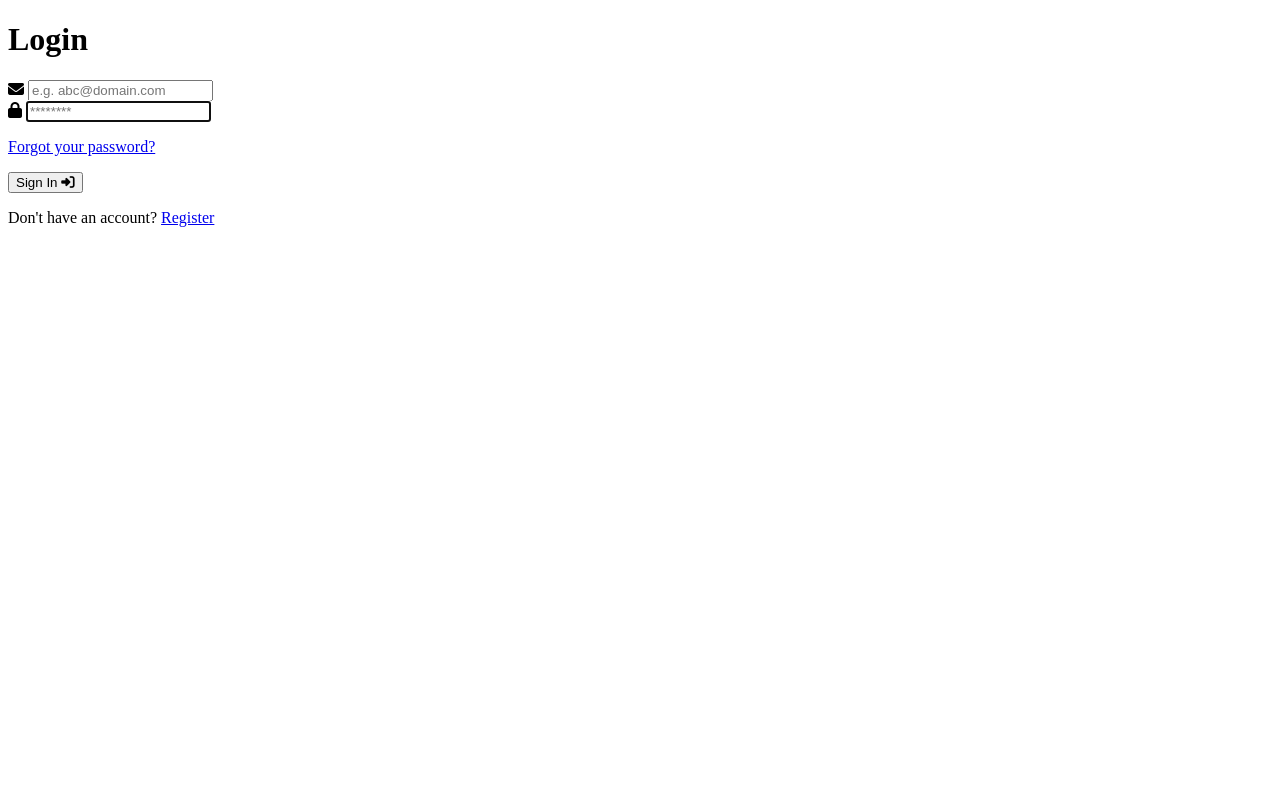
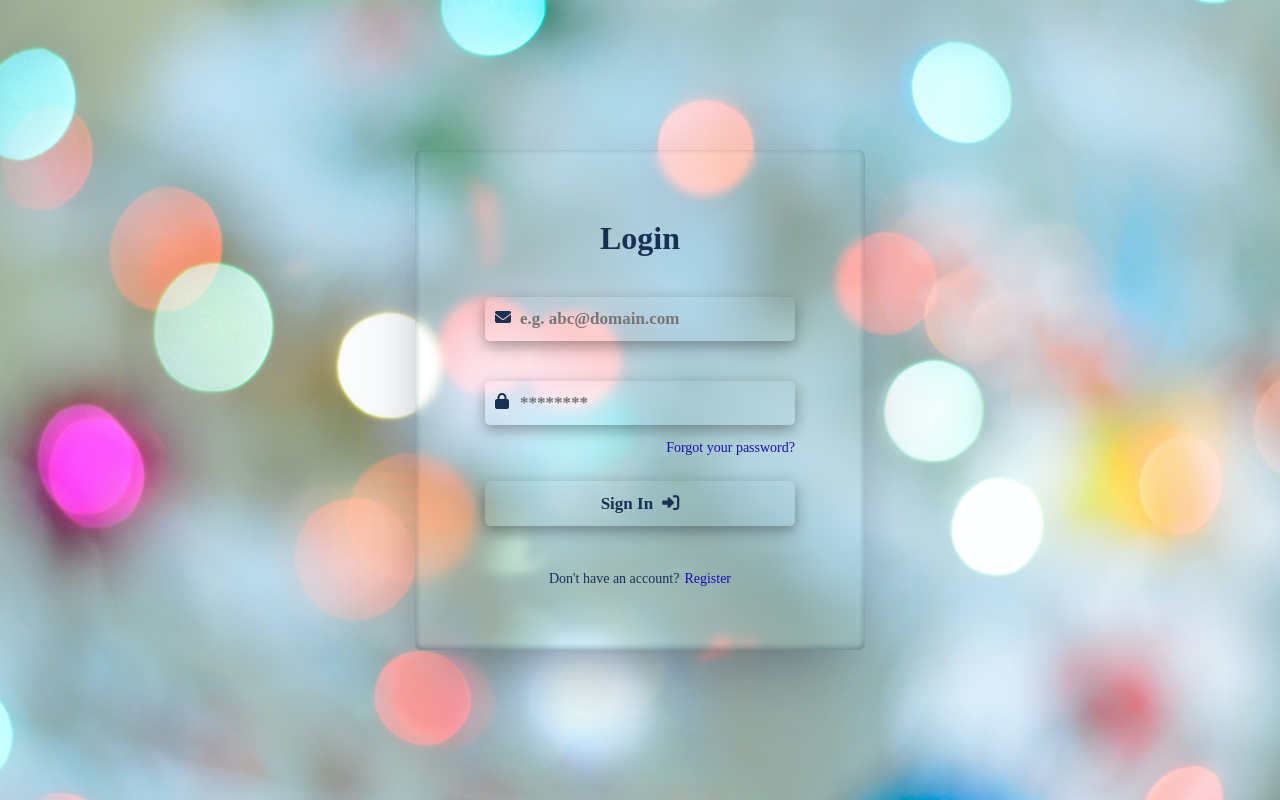
Before and after one commit to thesajidahmad/Project1, a plain HTML site: page index.html in a window 1280 px wide. Drawn offline with Linux system fonts and the light colour scheme.

Commit message:
login changes to index & css added to index

```diff
--- a/login.css
+++ b/login.css
@@ -0,0 +1,122 @@
+*{
+  padding: 0;
+  margin: 0;
+  font-family: 'Times New Roman', Times, serif;
+  color: rgb(24, 49, 83);
+  box-sizing: border-box;
+}
+
+.container{
+  background: url(bg.jpg);
+  background-position: center;
+  background-repeat: no-repeat;
+  background-size: cover;
+  height: 100vh;
+  display: flex;
+  justify-content: center;
+  align-items: center;
+  flex-wrap: wrap;
+}
+
+.box{
+  border-radius: 7px;
+  max-width: 450px;
+  width: 100%;
+  height: 500px;
+  padding: 30px 70px;
+  backdrop-filter: blur(5px);
+  box-shadow: rgba(50, 50, 93, 0.25) 0px 50px 100px -20px, rgba(0, 0, 0, 0.3) 0px 30px 60px -30px, rgba(10, 37, 64, 0.35) 0px -2px 6px 0px inset;
+}
+
+.box h1{
+  text-align: center;
+  margin: 40px 0;
+  font-weight: 550px;
+}
+
+.inputField{
+  border-radius: 5px;
+  /* border: 2px solid black; */
+  box-shadow: rgba(0, 0, 0, 0.35) 0px 5px 15px;
+  display: flex;
+  /* align-items: center; */
+  margin: 40px 0 15px 0;
+}
+
+input{
+  width: 100%;
+  padding: 12px 35px;
+  outline: none;
+  border: none;
+  border-radius: 5px;
+  background: transparent;
+  font-weight: 550;
+  font-size: 17px;
+}
+
+label{
+  padding: 12px 0px 10px 10px;
+  cursor: text;
+  position: absolute;
+}
+
+form p{
+  display: flex;
+  justify-content: end;
+  font-weight: 10;
+  font-size: 14px;
+}
+
+.btn{
+  display: flex;
+  justify-content: center;
+  align-items: center;
+}
+
+button{
+  width: 100%;
+  height: 45px;
+  border-radius: 5px;
+  border: none;
+  font-weight: 650;
+  font-size: 17px;
+  margin: 25px 0 45px 0;
+  cursor: pointer;
+  background: transparent;
+  backdrop-filter: blur(100px);
+  box-shadow: rgba(0, 0, 0, 0.35) 0px 5px 15px;
+  transition: 0.2s;
+}
+
+button i{
+  margin-left: 5px;
+}
+
+button:hover{
+  box-shadow: rgba(50, 50, 93, 0.25) 0px 50px 100px -20px, rgba(0, 0, 0, 0.3) 0px 30px 60px -30px, rgba(10, 37, 64, 0.35) 0px -2px 6px 0px inset;
+}
+
+.link p{
+  display: flex;
+  justify-content: center;
+  align-items: center;
+  font-weight: 10;
+  font-size: 14px;
+}
+
+.link p a{
+  margin-left: 5px;
+}
+
+a{
+  color: #1a0dab;
+  text-decoration: none;
+}
+
+a:hover{
+  text-decoration: underline;
+}
+
+a:visited{
+  color: #681da8;
+}
```
Also changed, not shown: register.html (+1 -1 lines), index.html (renamed from login.html).
